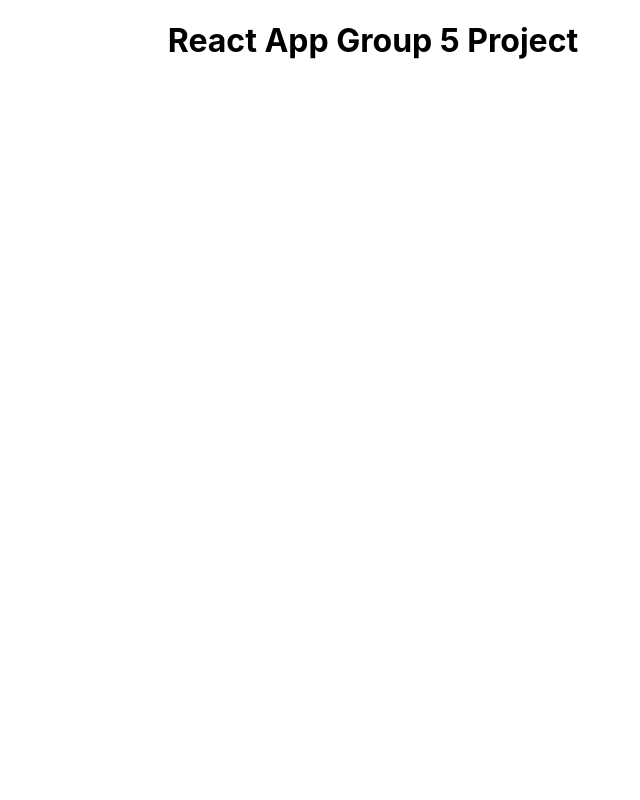
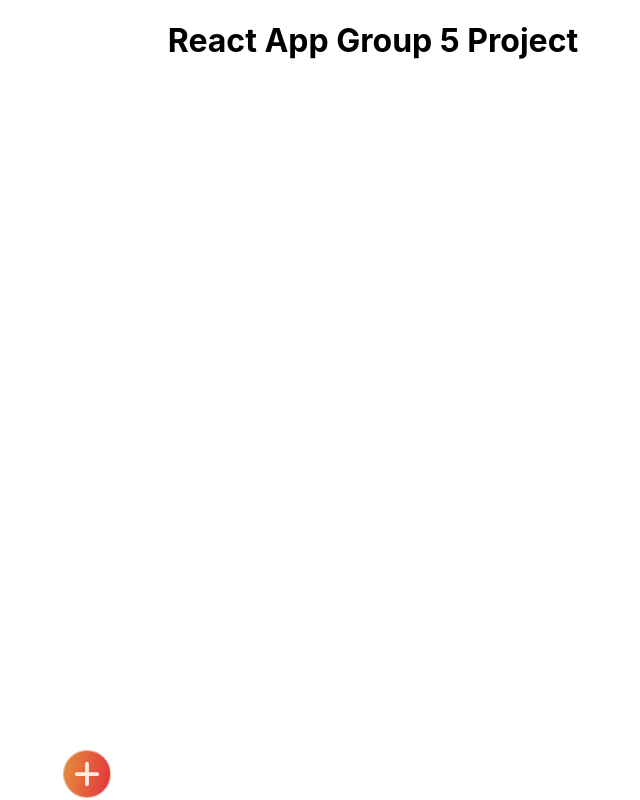
Before and after one commit to Fed24-React-SPA/expense-planning-tracker, a React (Create React App) app: page / in a window 1280 px wide. Shown: the whole page, without its empty margins (267-907 px from the left). Built offline with nearby package versions, Linux system fonts and the light colour scheme.

Commit message:
Add Button

```diff
--- a/src/App.js
+++ b/src/App.js
@@ -1,9 +1,11 @@
 import "./App.css";
+import AddButton from "./Components/AddButton/AddButton";
 
 function App() {
 	return (
 		<div className="App">
 			<h1>React App Group 5 Project</h1>
+			<AddButton />
 		</div>
 	);
 }
--- /dev/null
+++ b/src/Components/AddButton/AddButton.css
@@ -0,0 +1,13 @@
+.AddBtn-icon {
+    box-sizing: border-box;
+    background: linear-gradient(99.61deg, #E3823C 14.81%, #E33C3C 89.9%);
+    border: 1px solid rgba(255, 255, 255, 0.5);
+    color: rgba(255, 255, 255, 0.87);
+    border-radius: 50%;
+    height: 30px;
+    width: 30px;
+    padding: 0.5rem;
+    position: absolute;
+    left: 330px;
+    top: 750px;
+}
--- /dev/null
+++ b/src/Components/AddButton/AddButton.js
@@ -0,0 +1,15 @@
+import React from 'react';
+import './AddButton.css';
+import { FontAwesomeIcon } from '@fortawesome/react-fontawesome';
+import { faPlus } from '@fortawesome/free-solid-svg-icons';
+
+const AddButton = () => {
+
+    return (
+        <div className='AddBtn'>
+            <FontAwesomeIcon icon={faPlus} className='AddBtn-icon' />
+        </div>
+    )
+}
+
+export default AddButton;
```
